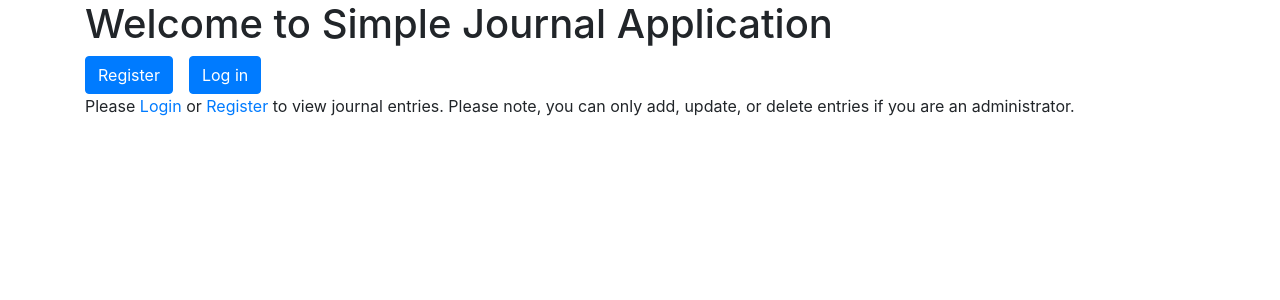
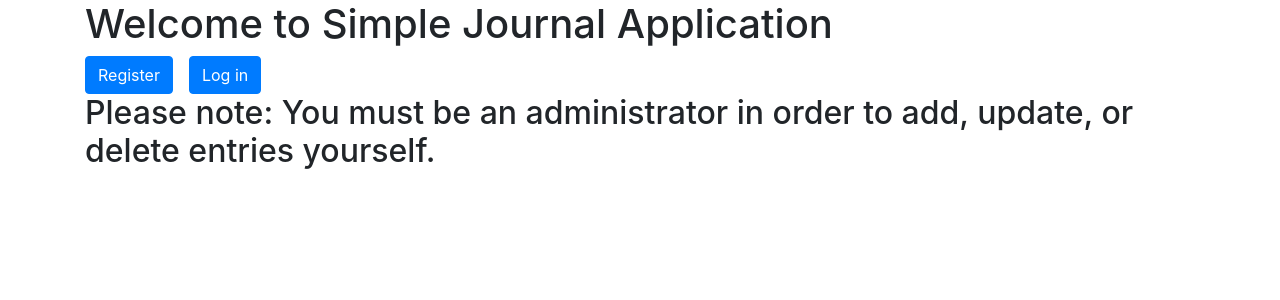
Before and after one commit to ericadev/journal-frontend, a React (Create React App) app: page / in a window 1280 px wide. Shown: the top 300 px of the page. Built offline with nearby package versions, Linux system fonts and the light colour scheme.

Commit message:
Fixed some issues with saving the user id to localStorage.

```diff
--- a/src/App.js
+++ b/src/App.js
@@ -1,5 +1,4 @@
 import React from 'react';
-import { Link } from 'react-router-dom';
 import { Container, Row, Col } from 'react-bootstrap';
 
 const App = () => {
@@ -7,10 +6,10 @@ const App = () => {
     <Container>
       <Row>
         <Col>
-          Please <Link to='/login'>Login</Link> or{' '}
-          <Link to='/register'>Register</Link> to view journal entries. Please
-          note, you can only add, update, or delete entries if you are an
-          administrator.
+          <h2>
+            Please note: You must be an administrator in order to add, update,
+            or delete entries yourself.
+          </h2>
         </Col>
       </Row>
     </Container>
--- a/src/components/Navbar.jsx
+++ b/src/components/Navbar.jsx
@@ -5,6 +5,7 @@ import { withRouter } from 'react-router-dom';
 class Navbar extends Component {
   logout = () => {
     localStorage.removeItem('token');
+    localStorage.removeItem('user_id');
     this.props.history.push('/');
   };
 
--- a/src/pages/Entries.jsx
+++ b/src/pages/Entries.jsx
@@ -17,7 +17,7 @@ export default class Entries extends Component {
     const token = localStorage.getItem('token');
     const user_id = localStorage.getItem('user_id');
 
-    if (token) {
+    if (token && user_id !== 'undefined') {
       axios
         .get(`${rootUrl}/entries/${user_id}`, {
           headers: {
--- a/src/pages/Register.jsx
+++ b/src/pages/Register.jsx
@@ -33,6 +33,7 @@ class Register extends Component {
       })
       .then(response => {
         localStorage.setItem('token', response.data.token);
+        localStorage.setItem('user_id', response.data.user_id);
         this.setState({
           loggedIn: true
         });
```
